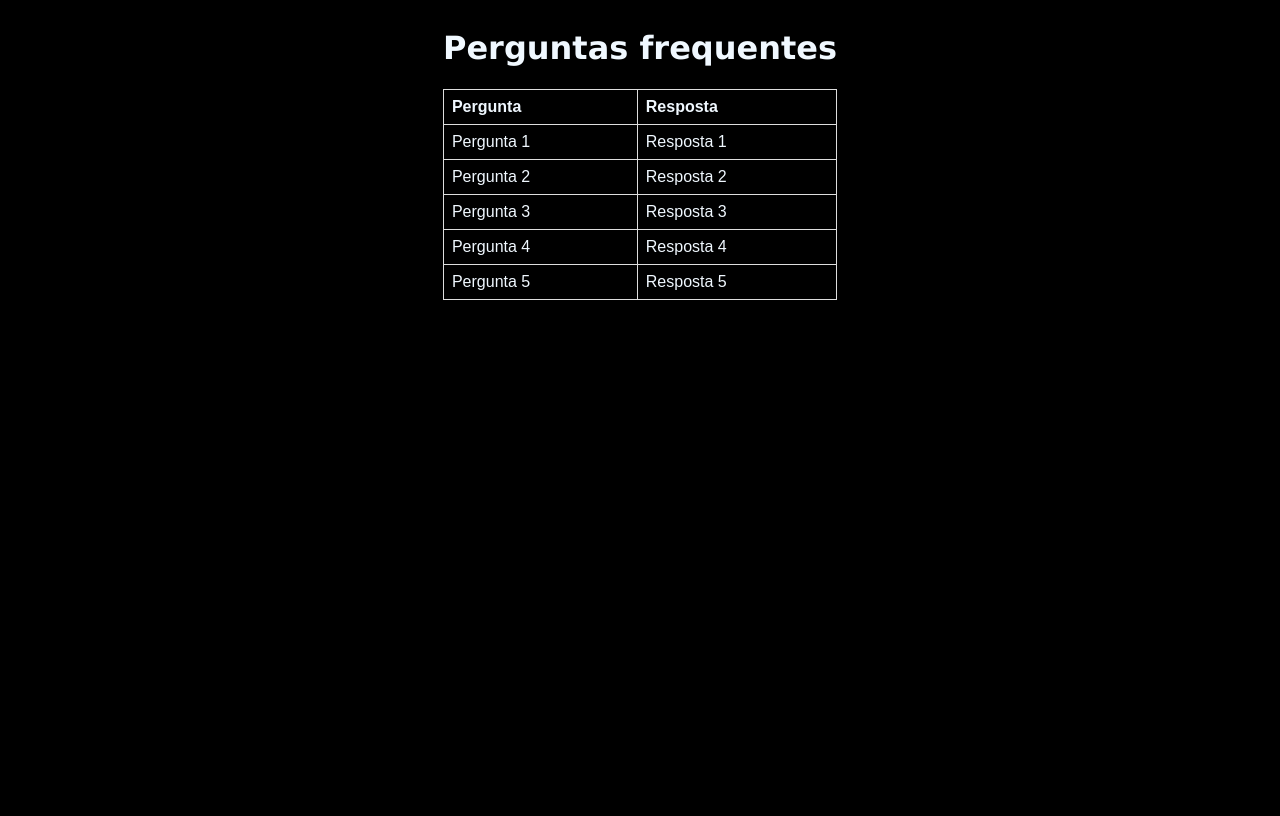
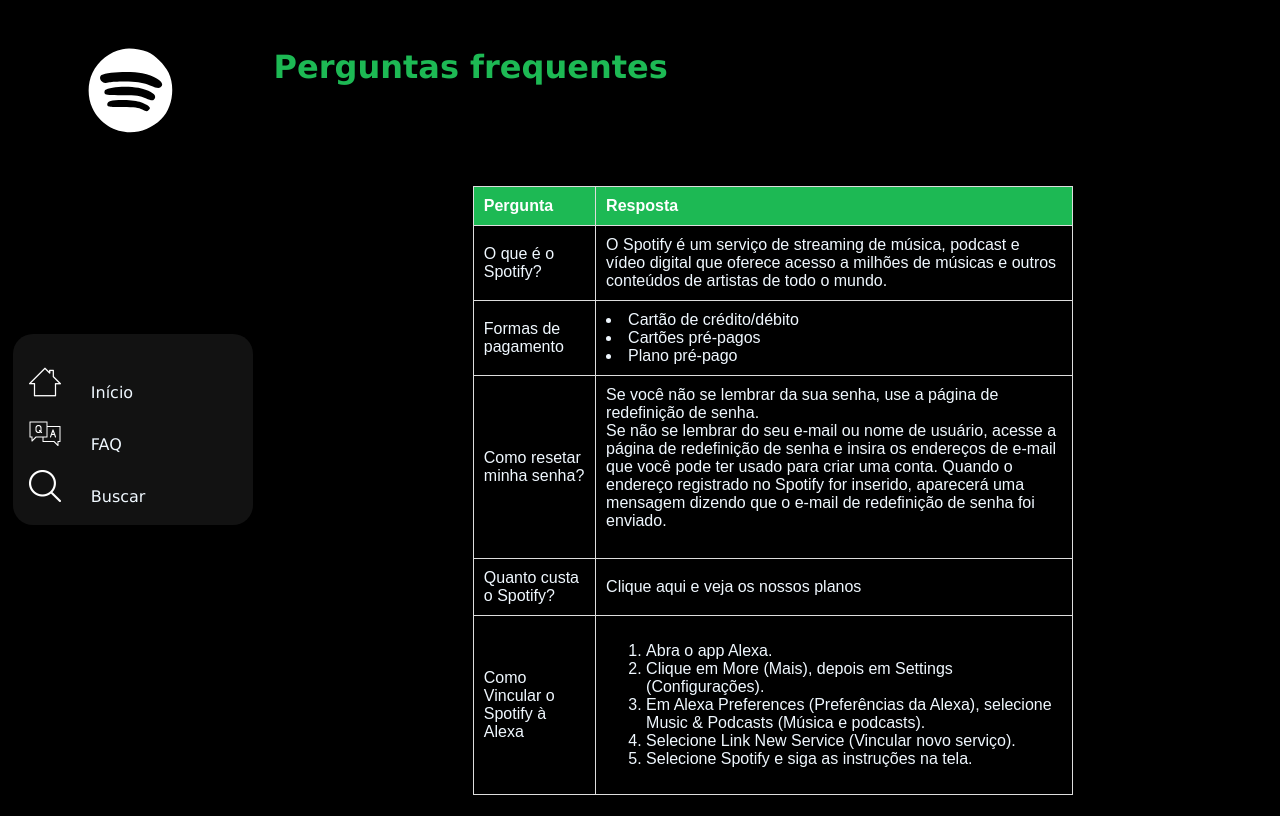
Before and after one commit to Shinzou27/spotify-beta, a plain HTML site: page faq.html in a window 1280 px wide. Drawn offline with Linux system fonts and the light colour scheme.

Commit message:
refactor: faq and style

```diff
--- a/faq.html
+++ b/faq.html
@@ -4,15 +4,30 @@
 <head>
     <meta charset="UTF-8">
     <meta name="viewport" content="width=device-width, initial-scale=1.0">
-    <title>Document</title>
-    <link rel="stylesheet" href="style.css">
+    <title>Faq</title>
+    <link rel="stylesheet" href="style/style.css">
+    <link rel="stylesheet" href="style/faq-style.css">
 </head>
 
 <body>
     <div class="outer-div">
-        <div class="center">
+        <div class="left">
+            <img src="assets/favicon.svg" alt="logo" class="logo">
+            <div class="navbar box">
+                <a href="index.html">
+                    <p><img src="assets/home.png">Início</p>
+                </a>
+                <a href="./faq.html">
+                    <p><img src="assets/faq.png">FAQ</p>
+                </a>
+                <a href="https://open.spotify.com/intl-pt?">
+                    <p><img src="assets/search.png">Buscar</p>
+                </a>
+            </div>
+        </div>
+        <div class="right">
             <div>
-                <h1>Perguntas frequentes</h1>
+                <h1 id="title-question">Perguntas frequentes</h1>
             </div>
             <div>
                 <table>
@@ -21,24 +36,43 @@
                         <th>Resposta</th>
                     </tr>
                     <tr>
-                        <td>Pergunta 1</td>
-                        <td>Resposta 1</td>
+                        <td>O que é o Spotify?</td>
+                        <td>O Spotify é um serviço de streaming de música, podcast e vídeo digital que oferece acesso a milhões de músicas e outros conteúdos de artistas de todo o mundo.</td>
                     </tr>
                     <tr>
-                        <td>Pergunta 2</td>
-                        <td>Resposta 2</td>
+                        <td>Formas de pagamento</td>
+                        <td><li>Cartão de crédito/débito</li>
+                            <li>Cartões pré-pagos</li>
+                            <li>Plano pré-pago</li></td>
                     </tr>
                     <tr>
-                        <td>Pergunta 3</td>
-                        <td>Resposta 3</td>
+                        <td>Como resetar minha senha?</td>
+                        <td>Se você não se lembrar da sua senha, use a página de redefinição de senha.
+                            <br />Se não se lembrar do seu e-mail ou nome de usuário, acesse a página de redefinição de senha e insira os endereços de e-mail que você pode ter usado para criar uma conta. Quando o endereço registrado no Spotify for inserido, aparecerá uma mensagem dizendo que o e-mail de redefinição de senha foi enviado.<br /> <br /></td>
                     </tr>
                     <tr>
-                        <td>Pergunta 4</td>
-                        <td>Resposta 4</td>
+                        <td>Quanto custa o Spotify?</td>
+                        <td><a href="https://www.spotify.com/br-pt/premium/#plans">Clique aqui e veja os nossos planos</a></td>
                     </tr>
                     <tr>
-                        <td>Pergunta 5</td>
-                        <td>Resposta 5</td>
+                        <td>Como Vincular o Spotify à Alexa</td>
+                        <td><ol>
+                            <li>
+                                Abra o app Alexa.
+                            </li>
+                            <li>
+                                Clique em More (Mais), depois em Settings (Configurações).
+                            </li>
+                            <li>
+                                Em Alexa Preferences (Preferências da Alexa), selecione Music & Podcasts (Música e podcasts).
+                            </li>
+                            <li>
+                                Selecione Link New Service (Vincular novo serviço).
+                            </li>
+                            <li>
+                                Selecione Spotify e siga as instruções na tela.
+                            </li>
+                        </ol></td>
                     </tr>
                 </table>
             </div>
--- /dev/null
+++ b/style/faq-style.css
@@ -0,0 +1,75 @@
+.outer-div {
+    display: flex;
+    justify-content: center;
+    align-items: center;
+    height: 100vh;
+}
+
+.center {
+    text-align: center;
+}
+
+h1 {
+    color: #1db954;
+    margin: 0;
+    padding: 20px 0;
+}
+
+table {
+    border-collapse: collapse;
+    width: 100%;
+    max-width: 600px;
+    margin: 0 auto;
+}
+
+th, td {
+    text-align: left;
+    padding: 10px;
+    border-bottom: 1px solid #ddd;
+}
+
+th {
+    background-color: #1db954;
+    color: white;
+}
+
+tr:hover {
+    background-color: #08D478;
+}
+
+a:hover {
+    background-color: #0AF69B;
+}
+@media(max-width: 600px){
+    h1 {
+        font-size: 24px;
+    }
+}
+
+.logo {
+    filter: invert(100%);
+    margin-bottom: 12rem;
+    margin-left: 5rem;
+}
+
+.box {
+    background-color: #121212;
+    border-radius: 20px;
+    padding: 1em;
+    margin: .3em;
+}
+
+.navbar {
+    height: 22%;
+}
+
+#title-question {
+    margin-bottom: 5rem;
+}
+.left {
+    width: 20%;
+    padding-right: .5em;
+    padding-top: 0px;
+    display:flow-root;
+    height: 90%;
+}
--- a/style.css
+++ b/style/style.css
@@ -1,3 +1,4 @@
+
 body {
     background-color: #000000;
     color: #f0f8ff;
@@ -90,6 +91,7 @@
     border-radius: 5px;
     cursor: pointer;
 }
+
 .covers {
     display: flex;
 }
```
Also changed, not shown: form.html (+1 -1 lines), index.html (+2 -2 lines), personalInfo.html (+4 -7 lines).
